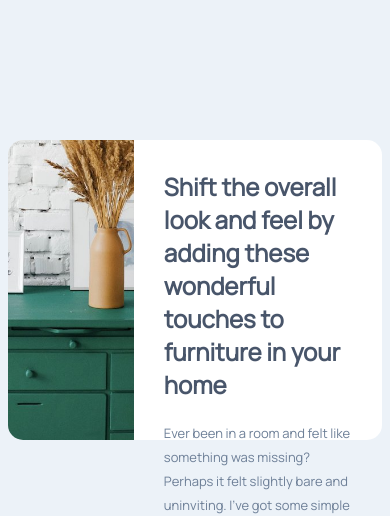
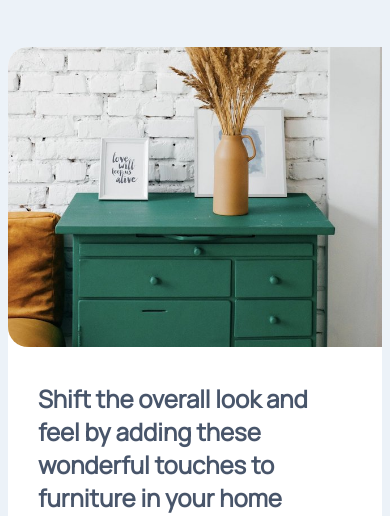
Before and after one commit to chrislloyd876/article-preview, a plain HTML site: page index.html in a window 390 px wide. Shown: the top 516 px of the page. Drawn offline with Linux system fonts and the light colour scheme.

Commit message:
Create Media Query Layout
Changed the sizes to relative values for more responsive design

```diff
--- a/styles.css
+++ b/styles.css
@@ -8,15 +8,15 @@ body{
 }
 
 main{
-    max-width: 700px;
+    max-width: 43.75rem;
     max-height: auto;
 }
 
 .article{
     display: flex;
     max-width: 60rem;
-    border-radius: 15px;
-    max-height: 300px;
+    border-radius: 1.25rem;
+    max-height: auto;
     background-color: white;
 }
 
@@ -24,8 +24,8 @@ main{
    object-fit: cover;
    width: 100%;
    height: 100%;
-   border-top-left-radius: 15px;
-   border-bottom-left-radius: 15px;
+   border-top-left-radius: 1.25rem;
+   border-bottom-left-radius: 1.25rem;
 }
 
 .content{
@@ -39,8 +39,7 @@ p, h2{
     margin-top: 0;
 }
 
-h2, #name{
-    color: hsl(217, 19%, 35%);
+h2, #name{    color: hsl(217, 19%, 35%);
     font-weight: 700;
 }
 
@@ -89,3 +88,14 @@ ul{
 .attribution a {
     color: hsl(228, 45%, 44%);
 }
+
+@media screen and (max-width: 28.12rem){
+    .article{
+        display: block;
+        height: auto;
+    }
+
+    main{
+        height: auto;
+    }
+}
```
